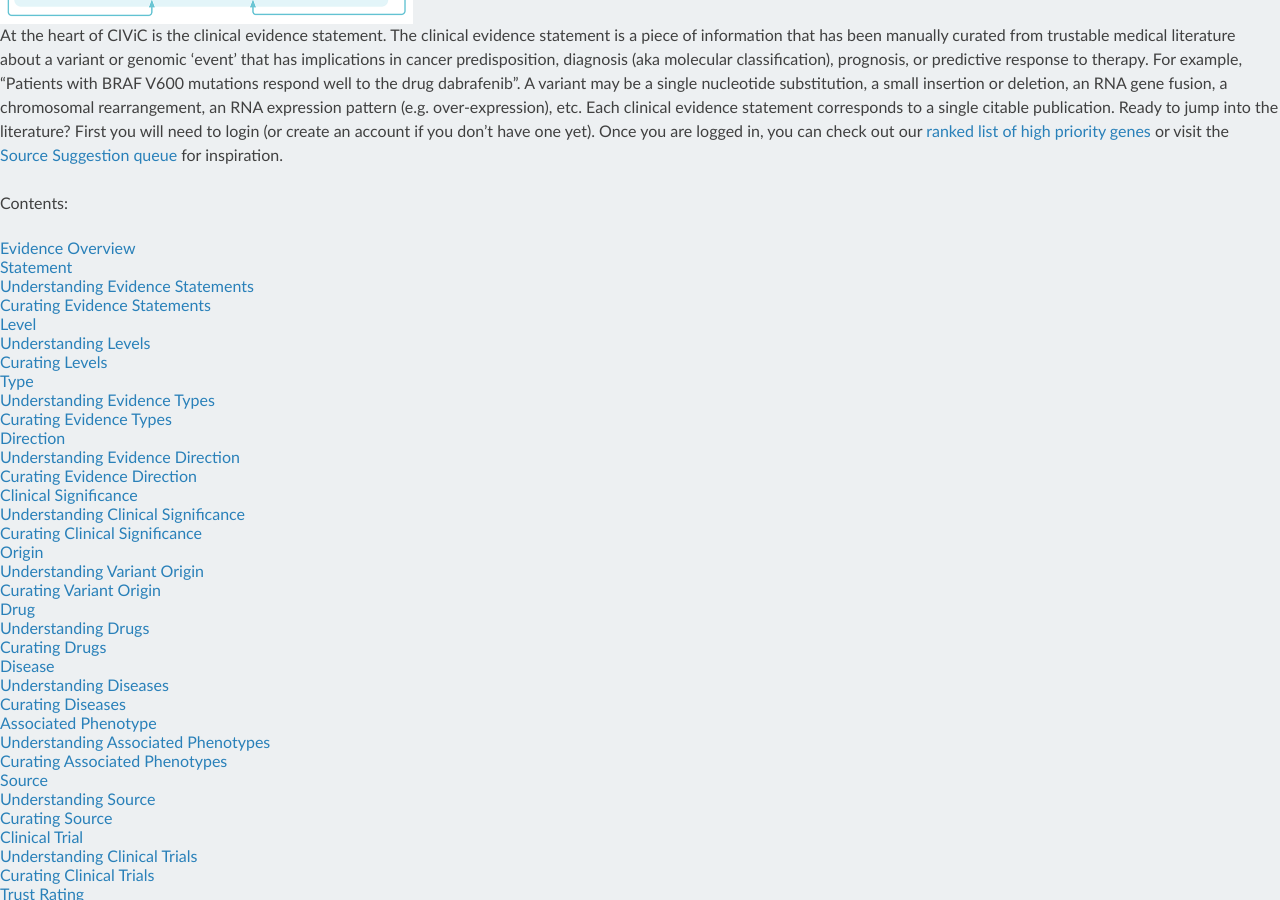
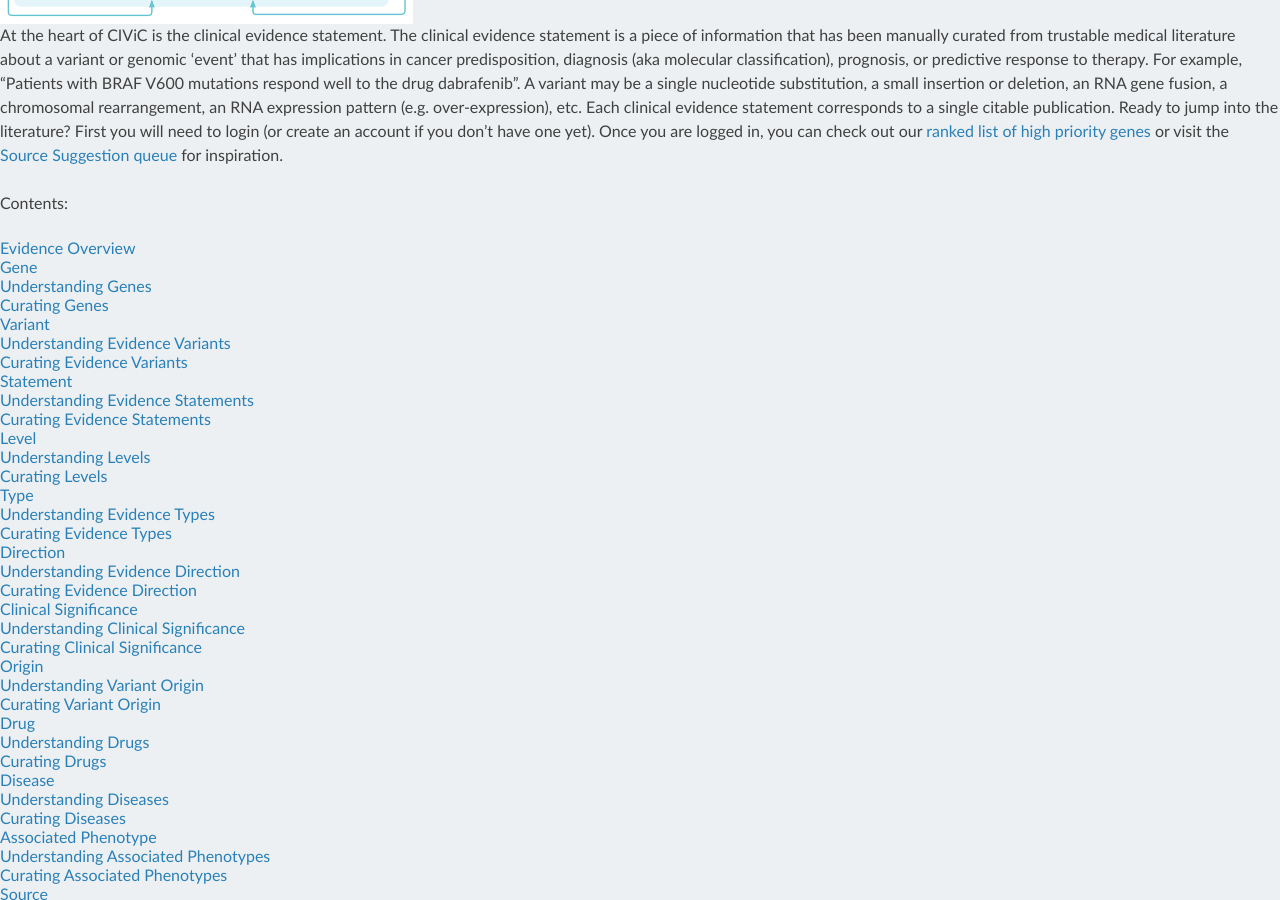
Before and after one commit to griffithlab/civic-docs, a Sphinx documentation site: the page built from docs/model/evidence.rst, in a window 1280 px wide and 900 px high, scrolled down 630 px. Built offline with Sphinx 7.4.7 and the Read the Docs theme 2.0.0, drawn with Linux system fonts in a browser that asks for light colours.

Commit message:
Add gene and variant page links to evidence model page

```diff
--- a/docs/model/evidence.rst
+++ b/docs/model/evidence.rst
@@ -26,6 +26,8 @@
    :caption: Contents:
 
    evidence/overview
+   evidence/gene
+   evidence/variant
    evidence/statement
    evidence/level
    evidence/type
```
